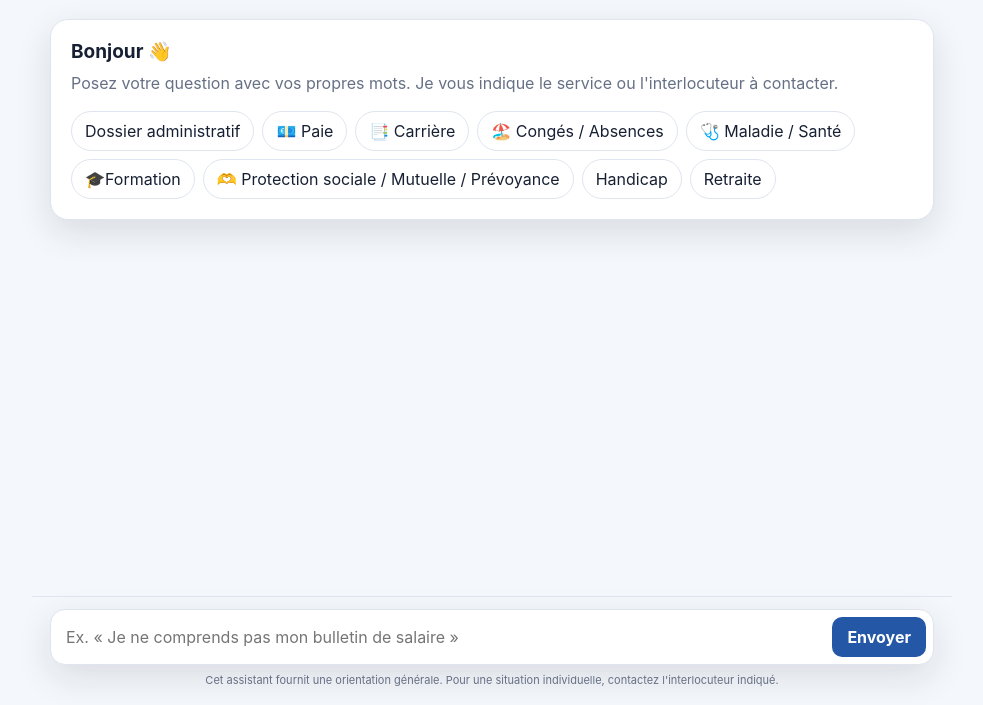
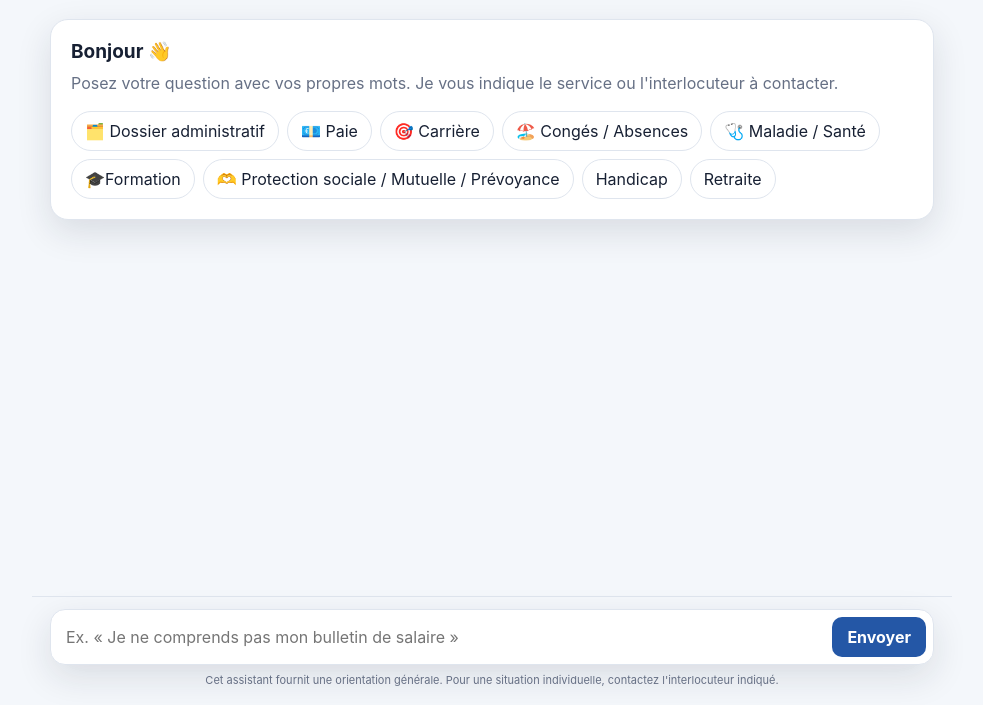
Before and after one commit to jessycafoulon-boop/Assistant-RH-Conflans, a plain HTML site: page index.html in a window 1280 px wide. Shown: the part 95-800 px from the top of the page, without its empty margins (148-1131 px from the left). Drawn offline with Linux system fonts and the light colour scheme.

Commit message:
Add emoji to suggestions in index.html

```diff
--- a/index.html
+++ b/index.html
@@ -181,9 +181,9 @@ const FAQ = [
 ];
 
 const suggestions = [
-  ["Dossier administratif","Comment modifier mon adresse ?"],
+  ["🗂️ Dossier administratif","Comment modifier mon adresse ?"],
   ["💶 Paie","Je ne comprends pas mon dernier bulletin de salaire"],
-  ["📑 Carrière","J'ai une question sur mon avancement"],
+  ["🎯 Carrière","J'ai une question sur mon avancement"],
   ["🏖️ Congés / Absences","J'ai un problème avec mes congés"],
   ["🩺 Maladie / Santé", "Comment déclarer un arrêt maladie?"],
   ["🎓Formation","Je souhaite faire une formation"],
```
